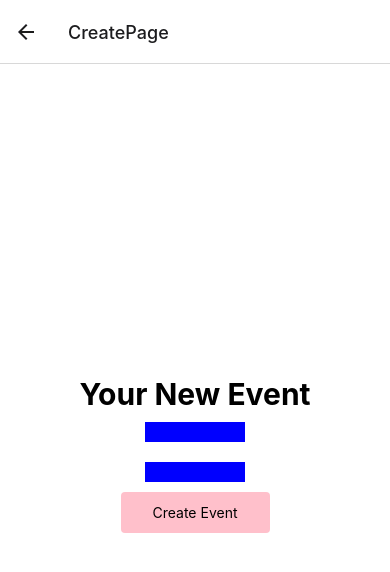
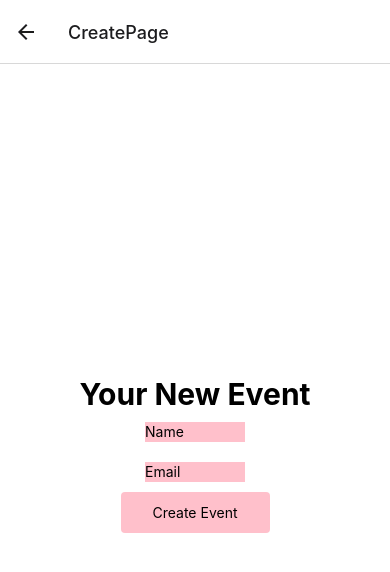
Before and after one commit to lizzyfeld/accountabilityApp, a React Native app: screen /CreatePage in a window 390 px wide. Shown: the top 572 px of the page. Built offline with nearby package versions, Linux system fonts and the light colour scheme.

Commit message:
small fix

```diff
--- a/Views/CreatePage.js
+++ b/Views/CreatePage.js
@@ -6,8 +6,8 @@ import { TextInput } from "react-native";
 
 export default function CreatePage() {
   const [inputValues, setInputValues] = React.useState({
-        name: "",
-        email: "",
+    name: "Name",
+    email: "Email",
   });
 
   const handleChange = (name, text) => {
@@ -68,7 +68,7 @@ const styles = StyleSheet.create({
   input: {
     width: 100,
     height: 20,
-    backgroundColor: 'blue',
+    backgroundColor: 'pink',
     marginVertical: 10,
   },
 });
```
Lines whose indentation alone changed are shown as unchanged.
